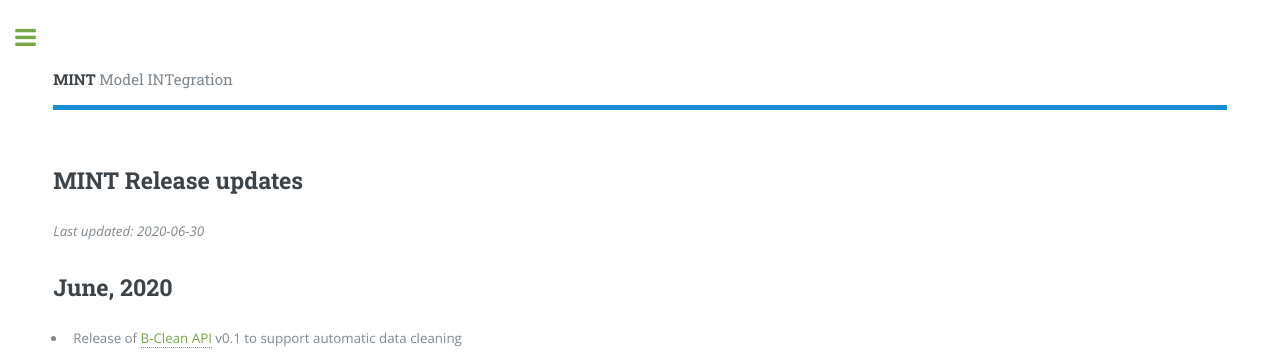
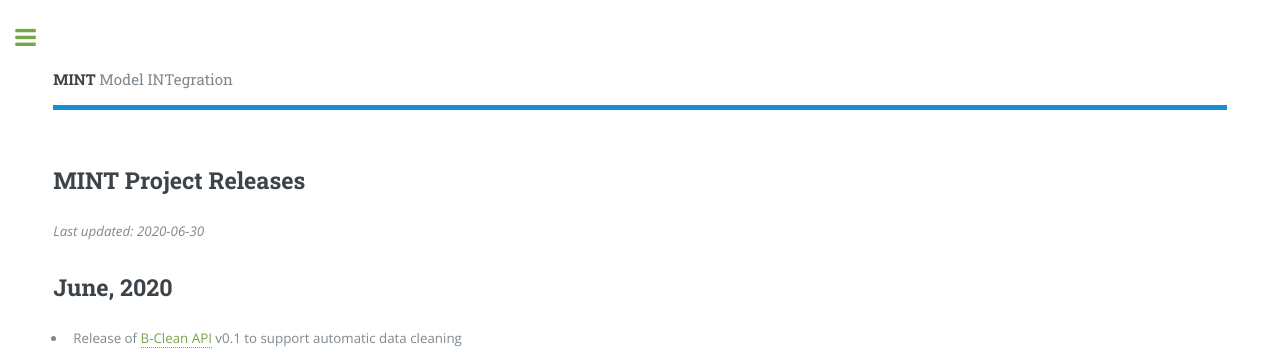
Before and after one commit to KnowledgeCaptureAndDiscovery/MINT, a Jekyll site: the page built from releases.md, in a window 1280 px wide and 900 px high. Shown: the top 352 px of the window. Built offline with Jekyll 4.4.1, drawn with Linux system fonts in a browser that asks for light colours.

Commit message:
Update releases.md

```diff
--- a/releases.md
+++ b/releases.md
@@ -1,6 +1,6 @@
 ---
 layout: page
-title: MINT Release updates
+title: MINT Project Releases
 ---
 
 *Last updated: 2020-06-30*
```
